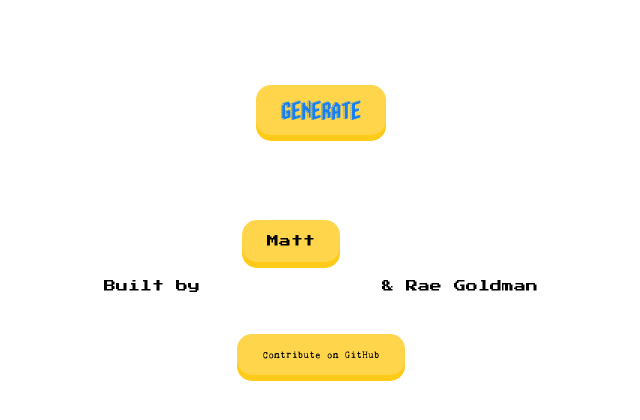
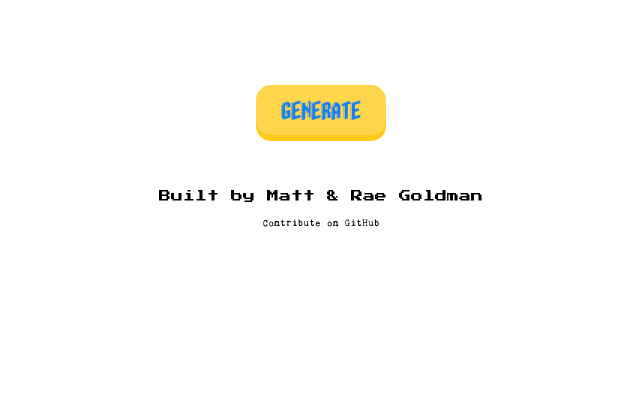
Before and after one commit to robotmlg/help-me-name-my-project, a Django app: page / in a window 1280 px wide. Shown: the part 284-704 px from the top of the page, without its empty margins (319-959 px from the left). Run offline with Django 4.2, Linux system fonts and the light colour scheme.

Commit message:
Update index.html (#76)

```diff
--- a/name_project/templates/index.html
+++ b/name_project/templates/index.html
@@ -20,7 +20,7 @@ h1
 	margin-bottom: 60px;
 }
 
-a:link, a:visited
+a.gen:link, a.gen:visited
 {
 	font-family: blox;
 	color: #127EF7;
@@ -39,12 +39,12 @@ a:link, a:visited
  	box-shadow: 0 6px #ffca18;
 }
 
-a:hover
+a.gen:hover
 {
   background-color: #ffdc65;
 }
 
-a:active
+a.gen:active
 {
   background-color: #ffdc65;
   box-shadow: 0 5px #ffd033;
@@ -151,7 +151,7 @@ a.git:hover, a.git:active
 
     </div>
 
-	<a href="/">generate</a>
+	<a class="gen" href="/">generate</a>
 
     </section>
 
```
